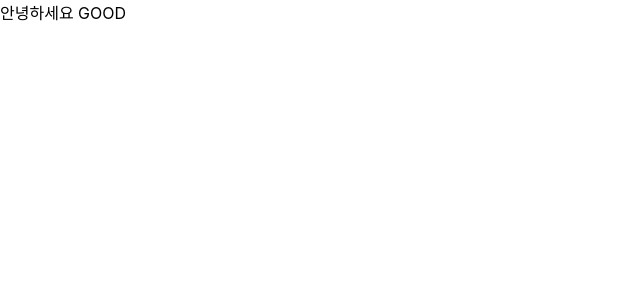
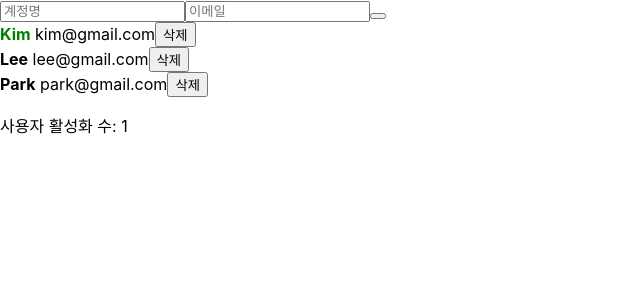
Before and after one commit to gigibean/TIL, a React (Create React App) app in the folder React/example/begin-react/: page / in a window 1280 px wide. Shown: the top 300 px of the page, without its empty margins (0-640 px from the left). Built offline with nearby package versions, Linux system fonts and the light colour scheme.

Commit message:
Update immer

```diff
--- a/React/example/begin-react/package.json
+++ b/React/example/begin-react/package.json
@@ -6,6 +6,7 @@
     "@testing-library/jest-dom": "^4.2.4",
     "@testing-library/react": "^9.5.0",
     "@testing-library/user-event": "^7.2.1",
+    "immer": "^7.0.9",
     "react": "^16.13.1",
     "react-dom": "^16.13.1",
     "react-scripts": "3.4.3"
--- a/React/example/begin-react/src/App.js
+++ b/React/example/begin-react/src/App.js
@@ -1,8 +1,10 @@
-import React, {useRef, useReducer, useMemo, useCallback} from 'react';
+import React, {useRef, useReducer, useMemo, useCallback, createContext} from 'react';
+import produce from 'immer';
 import UserList from './UserList';
 import CreateUser from './CreateUser';
 import useInputs from './useInputs';
 
+// window.produce = produce;
 function countActiveUsers(users) {
   console.log('활성화 수 세는 중');
   return users.filter(user => user.active).length;
@@ -33,25 +35,38 @@ const initialState = {
 function reducer(state, action) {
   switch (action.type) {
       case 'CREATE_USER':
-        return {
-          inputs: initialState.inputs,
-          users: state.users.concat(action.user)
-        }
+        return produce(state, draft => {
+          draft.users.push(action.user);
+        })
+        // return {
+        //   inputs: initialState.inputs,
+        //   users: state.users.concat(action.user)
+        // }
       case 'TOGGLE_USER':
-        return {
-          ...state,
-          users: state.users.map(user =>
-            user.id === action.id ? {...user, active: !user.active} : user)
-        };
+        return produce(state, draft => {
+          const user = draft.users.find(user => user.id === action.id);
+          user.active = !user.active;
+        })
+        // return {
+        //   ...state,
+        //   users: state.users.map(user =>
+        //     user.id === action.id ? {...user, active: !user.active} : user)
+        // };
       case 'REMOVE_USER':
-        return {
-          ...state,
-          users: state.users.filter(user => user.id !== action.id)
-        }
+        return produce(state, draft => {
+          const index = draft.users.findIndex(user => user.id === action.id);
+          draft.users.splice(index, 1);
+        })
+        // return {
+        //   ...state,
+        //   users: state.users.filter(user => user.id !== action.id)
+        // }
       default:
         throw new Error('Unhandled action');
   }
 }
+
+export const UserDispatch = createContext(null);
 
 function App() {
   const [state, dispatch] = useReducer(reducer, initialState);
@@ -76,28 +91,15 @@ function App() {
     reset();
   }, [username, email, reset]);
 
-  const onToggle = useCallback(id => {
-    dispatch({
-      type: 'TOGGLE_USER',
-      id
-    });
-  }, []);
-
-
-  const onRemove = useCallback(id =>{
-    dispatch({
-      type: 'REMOVE_USER',
-      id
-    });
-  }, []);
-
   const count = useMemo(() => countActiveUsers(users), [users]);
 
   return (
     <>
+    <UserDispatch.Provider value={dispatch}>
       <CreateUser username={username} email={email} onChange={onChange} onCreate={onCreate} />
-      <UserList users={users} onToggle={onToggle} onRemove={onRemove} />
+      <UserList users={users} />
       <div><p>사용자 활성화 수: {count}</p></div>
+    </UserDispatch.Provider>
     </>
   );
 }
--- a/React/example/begin-react/src/ContextSample.js
+++ b/React/example/begin-react/src/ContextSample.js
@@ -1,4 +1,4 @@
-import React, {createContext, useContext} from 'react';
+import React, {createContext, useContext, useState} from 'react';
 const MyContext = createContext('defaultValue');
 
 function Child() {
@@ -14,9 +14,11 @@ function GrandParent({text}) {
 }
 
 function ContextSample() {
+    const [value, setValue] = useState(true);
     return (
-        <MyContext.Provider value="GOOD">
+        <MyContext.Provider value="GOOD" value={value ? 'good' : 'bad'}>
             <GrandParent />
+            <button onClick={() => setValue(!value)}>CLICK ME</button>
         </MyContext.Provider>
     )
 }
--- a/React/example/begin-react/src/UserList.js
+++ b/React/example/begin-react/src/UserList.js
@@ -1,27 +1,34 @@
-import React from 'react';
+import React, {useContext} from 'react';
+import {UserDispatch} from './App';
 
-
-const User=React.memo(function User({user, onRemove, onToggle}) {
+const User=React.memo(function User({user}) {
+    const dispatch = useContext(UserDispatch);
     return (
         <div>
             <b style={{
                 cursor: "pointer",
                 color: user.active ? 'green' : 'black'
             }}
-            onClick={()=>onToggle(user.id)}
+            onClick={()=> dispatch({
+                type: 'TOGGLE_USER',
+                id: user.id
+            })}
             >{user.username}</b> <span>{user.email}</span>
-            <button onClick={() => onRemove(user.id)}>삭제</button>
+            <button onClick={() => dispatch({
+                type: 'REMOVE_USER',
+                id: user.id
+            })}>삭제</button>
         </div>
     )
 })
 
-function UserList({users, onRemove, onToggle}) {
+function UserList({users}) {
 
     return (
         <div>
             {
                 users.map(
-                    user => (<User user={user} key={user.id} onRemove={onRemove} onToggle={onToggle} />)
+                    user => (<User user={user} key={user.id} />)
                 )
             }
         </div>
--- a/React/example/begin-react/src/index.js
+++ b/React/example/begin-react/src/index.js
@@ -3,13 +3,11 @@ import ReactDOM from 'react-dom';
 import './index.css';
 import App from './App';
 import * as serviceWorker from './serviceWorker';
-import useInputs from './useInputs';
-import ContextSample from './ContextSample';
 
 ReactDOM.render(
   // page에서 root인 것을 찾아서 <App />을 넣겠다.
   <React.StrictMode>
-    <ContextSample />
+    <App />
   </React.StrictMode>,
   document.getElementById('root')
   // in public/index.html
```
Also changed, not shown: 1 other file (tests, documents, lock files or other folders).
